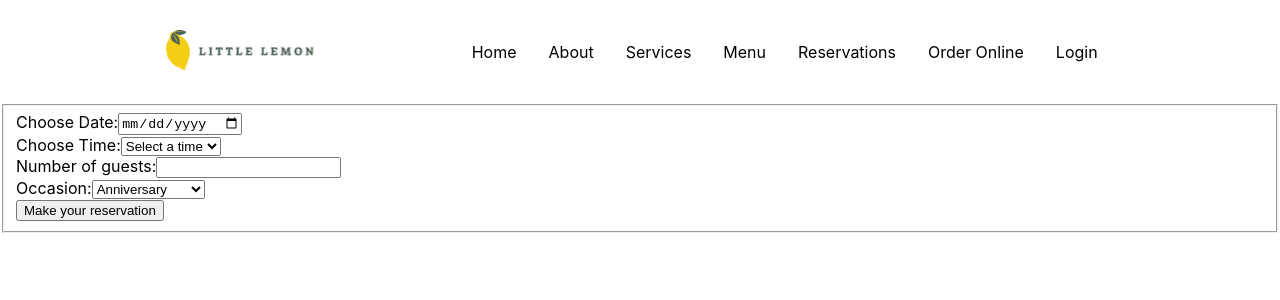
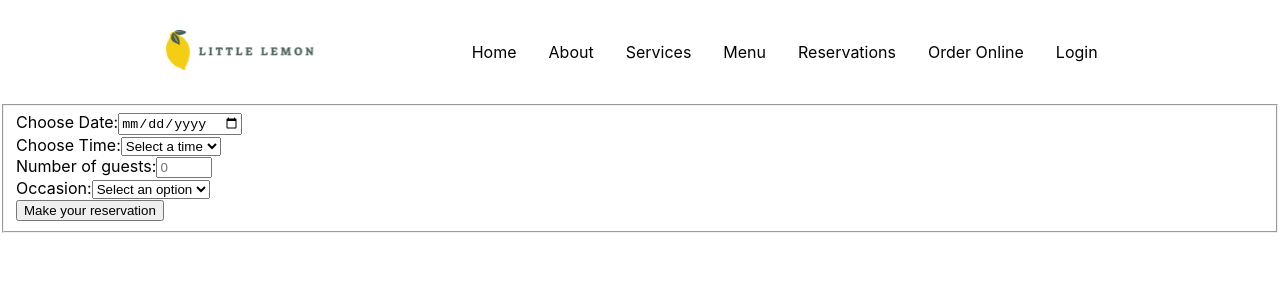
Before and after one commit to yurivitorcf/lemonLime-app, a React (Create React App) app: page /bookings in a window 1280 px wide. Shown: the top 300 px of the page. Built offline with nearby package versions, Linux system fonts and the light colour scheme.

Commit message:
fixing bugs in the booking files

```diff
--- a/src/components/BookingForm.js
+++ b/src/components/BookingForm.js
@@ -3,12 +3,12 @@ import React, { useState } from 'react'
 const BookingForm = (props) => {
   const [date, setDate] = useState("");
   const [times, setTimes] = useState("");
-  const [guests, setGuest] = useState("");
+  const [guests, setGuests] = useState("");
   const [occasion, setOccasion] = useState("");
 
-  const handlesubmit = (e) => {
+  const handleSubmit = (e) => {
     e.preventDefault();
-    props.SubmitForm(e);
+    props.submitForm(e);
   }
 
   const handleChange = (e) => {
@@ -18,7 +18,7 @@ const BookingForm = (props) => {
     return (
       <header>
         <section>
-          <form>
+          <form onSubmit={handleSubmit}>
             <fieldset>
               {/* choosing date*/}
               <div>
@@ -28,7 +28,7 @@ const BookingForm = (props) => {
               {/* choosing time*/}
               <div>
                 <label htmlFor='book-time'>Choose Time:</label>
-                <select id="book-time" value={times} onChange={(e) => setTimes(e.target.value)}>
+                <select id="book-time" value={times} onChange={(e) => setTimes(e.target.value)} required>
                   <option value=""> Select a time</option>
                   {
                     props.availableTimes.availableTimes.map(availableTimes => {return <option key={availableTimes}>{availableTimes}</option>})
@@ -38,18 +38,19 @@ const BookingForm = (props) => {
               {/* selecting number of guets*/}
               <div>
                 <label htmlFor='book-guests'>Number of guests:</label>
-                <input id='book-guests' min="1" value={guests} onChange={(e) => setGuest(e.target.value)}/>
+                <input id='book-guests' min="1" value={guests} onChange={(e) => {setGuests(e.target.value)}} type={"number"} placeholder={0} max={10} required/>
               </div>
               {/* occasion*/}
               <div>
                 <label htmlFor='book-occasion'>Occasion:</label>
-                <select id='book-occasion' key={occasion} value={occasion} onChange={(e) => setOccasion(e.target.value)}>
+                <select id='book-occasion' key={occasion} value={occasion} onChange={(e) => setOccasion(e.target.value)} required>
+                  <option value="">Select an option</option>
                   <option>Anniversary</option>
                   <option>Company party</option>
                 </select>
               </div>
               <div className='btnReceive'>
-                <input arial-label='On Click' type='submit' value={"Make your reservation"}/>
+                <input arial-label='On Click' type={"submit"} value={"Make your reservation"}/>
               </div>
             </fieldset>
           </form>
--- a/src/components/Bookings.js
+++ b/src/components/Bookings.js
@@ -3,7 +3,7 @@ import BookingForm from './BookingForm'
 
 function Bookings(props) {
   return (
-    <BookingForm availableTimes={props.availableTimes} dispatch={props.dispatch} SubmitForm={props.SubmitForm}/>
+    <BookingForm availableTimes={props.availableTimes} dispatch={props.dispatch} submitForm={props.submitForm}/>
   )
 }
 
--- a/src/components/Main.js
+++ b/src/components/Main.js
@@ -2,6 +2,7 @@ import React, { useReducer } from 'react'
 import {Route, Routes, useNavigate} from 'react-router-dom';
 import Header from './Header';
 import Bookings from './Bookings';
+import ConfirmedBooking from './ConfirmedBooking';
 
 function Main() {
 
@@ -50,7 +51,7 @@ function Main() {
       <Routes>
         <Route path='/' element={<Header/>}/>
         <Route path='/bookings' element={<Bookings availableTimes={state} dispatch={dispatch} submitForm={submitForm}/>}/>
-        <Route path='/' element={<Header/>}/>
+        <Route path='/confirmed' element={<ConfirmedBooking/>}/>
       </Routes>
     </main>
   )
```
